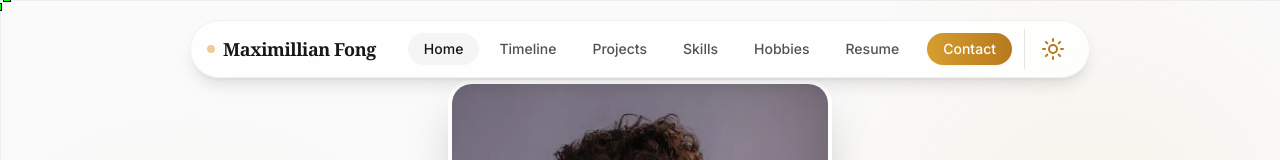
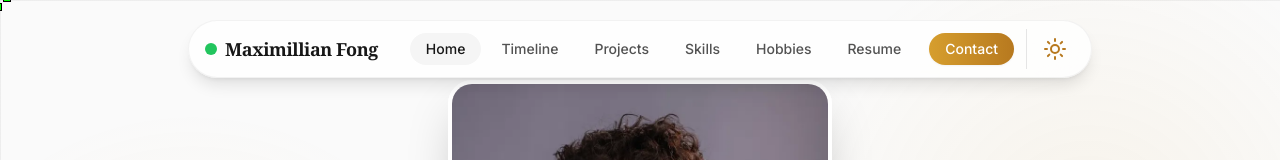
Before and after one commit to sham-bolic/sham-bolic.github.io, a Next.js app: page / in a window 1280 px wide. Shown: the top 160 px of the page. Built offline with nearby package versions, Linux system fonts and the light colour scheme.

Commit message:
feat: green online icon

```diff
--- a/app/components/FloatingNavbar.tsx
+++ b/app/components/FloatingNavbar.tsx
@@ -56,7 +56,10 @@
 						href="#home"
 						className="hover:text-warm-600 dark:hover:text-warm-400 transition-all duration-300 flex items-center gap-2 whitespace-nowrap"
 					>
-						<span className="w-2 h-2 bg-warm-500 rounded-full animate-pulse"></span>
+						<span className="relative flex h-3 w-3">
+							<span className="animate-ping absolute inline-flex h-full w-full rounded-full bg-green-400 opacity-75"></span>
+							<span className="relative inline-flex rounded-full h-3 w-3 bg-green-500"></span>
+						</span>
 						{developerName}
 					</a>
 				</h1>
```
